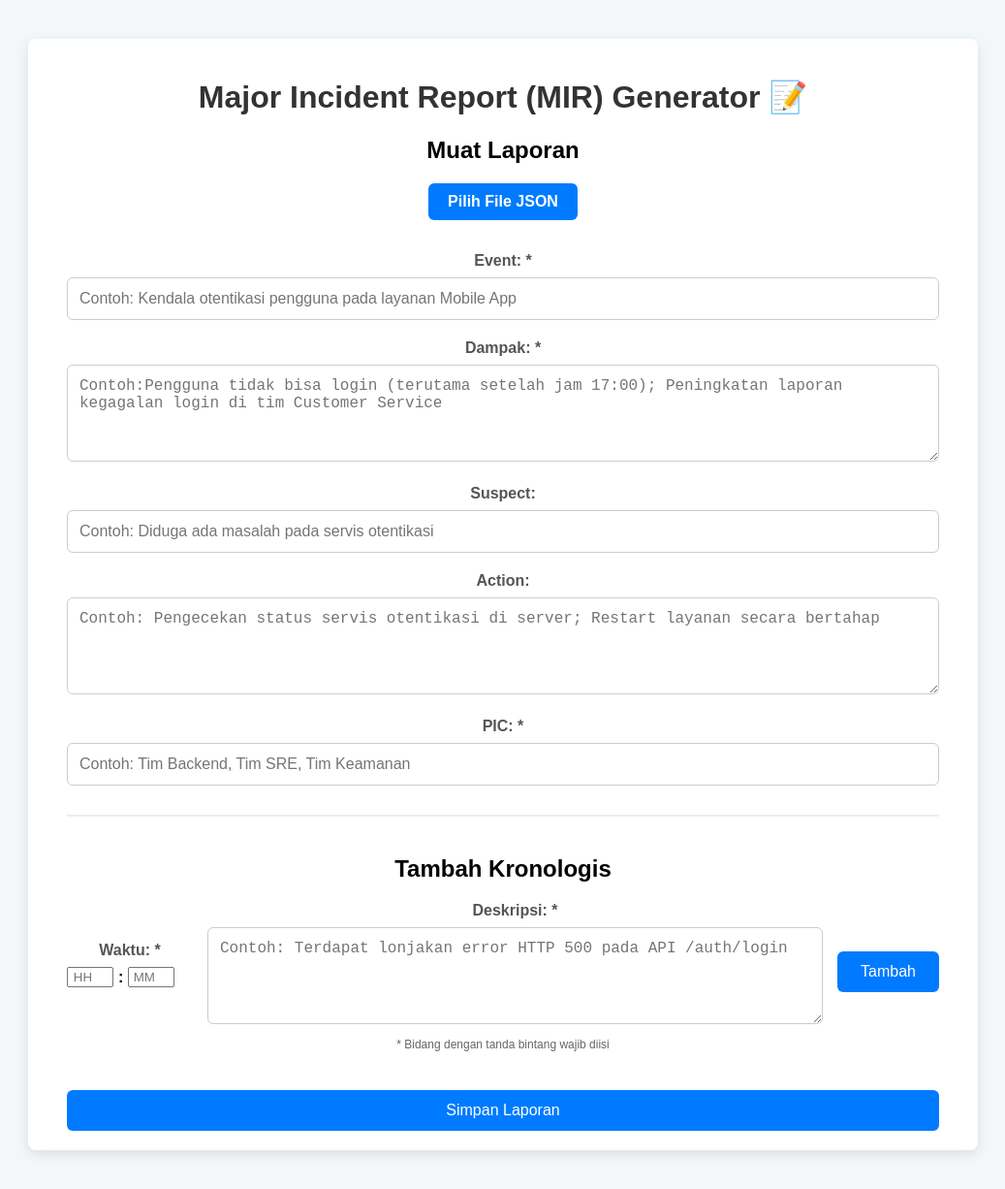
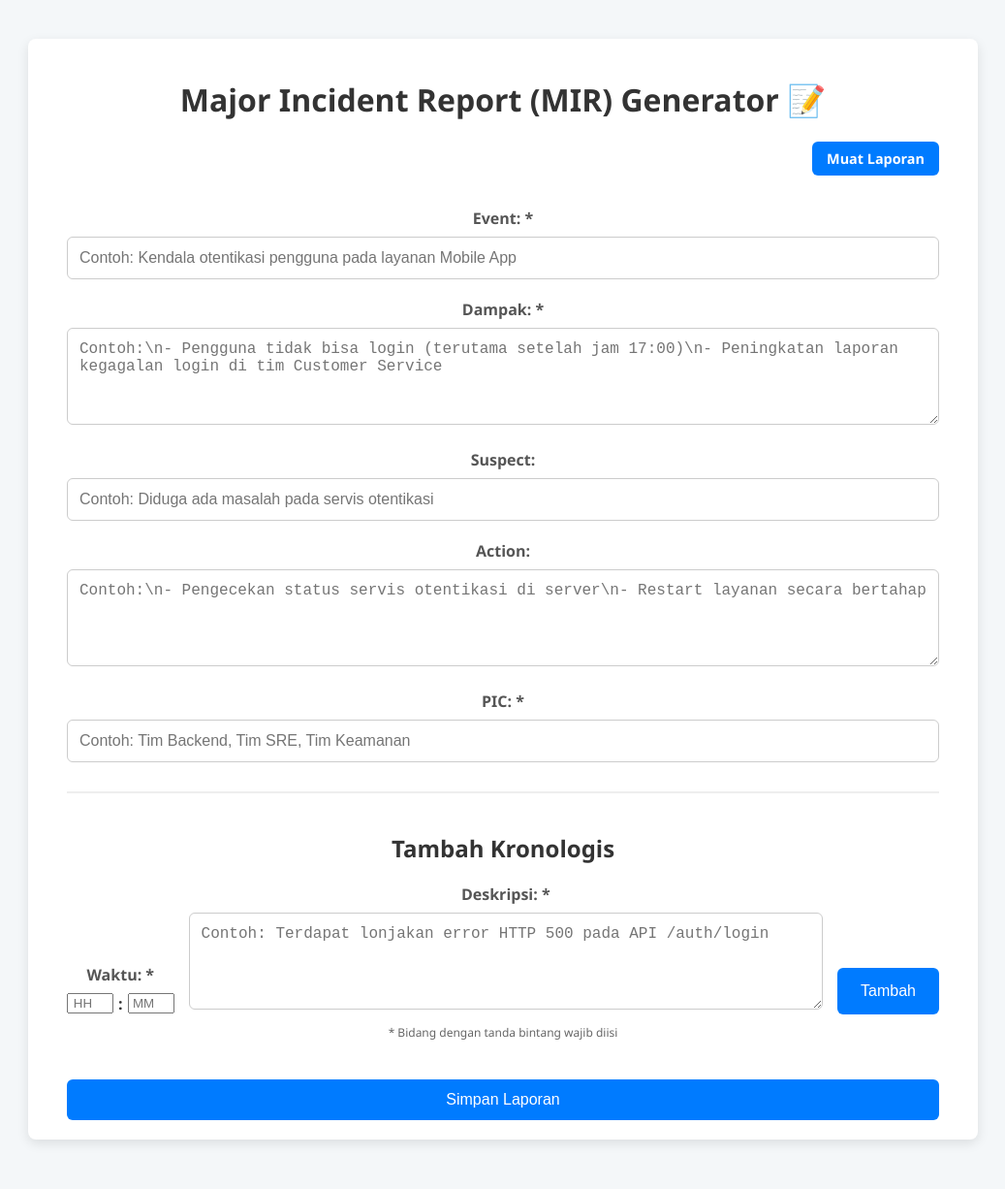
Before and after one commit to bostang/mir-app, a React (Create React App) app: page / in a window 1280 px wide. Shown: the whole page at 97% size, without its empty margins (121-1158 px from the left). Built offline with nearby package versions, Linux system fonts and the light colour scheme.

Commit message:
+v4️⃣ : Timeline terurut

```diff
--- a/src/components/Form.css
+++ b/src/components/Form.css
@@ -1,3 +1,4 @@
+/* Container utama yang membungkus seluruh form */
 .form-container {
   max-width: 900px;
   margin: 40px auto;
@@ -5,13 +6,52 @@
   background-color: #ffffff;
   border-radius: 8px;
   box-shadow: 0 4px 12px rgba(0, 0, 0, 0.1);
+  font-family: 'Segoe UI', Tahoma, Geneva, Verdana, sans-serif;
+  color: #333;
 }
 
-h1 {
+/* Judul dan sub-judul */
+h1, h2 {
   text-align: center;
   color: #333;
 }
 
+/* Bagian untuk Muat Laporan */
+.file-load-section {
+  text-align: right; /* Rata kanan */
+  margin-bottom: 25px;
+  display: flex;
+  flex-direction: column;
+  align-items: flex-end; /* Rata kanan */
+}
+
+.file-load-section h2 {
+  font-size: 1.1em;
+  font-weight: bold;
+  margin-bottom: 5px;
+  color: #555;
+}
+
+.file-label {
+  display: inline-block;
+  padding: 8px 15px; /* Dikecilkan */
+  background-color: #007bff;
+  color: white;
+  border-radius: 6px;
+  cursor: pointer;
+  transition: background-color 0.3s ease;
+  font-size: 0.9em; /* Dikecilkan */
+}
+
+.file-label:hover {
+  background-color: #0056b3;
+}
+
+#json-file {
+  display: none; /* Sembunyikan input file bawaan */
+}
+
+/* Styling untuk setiap grup input (label + input) */
 .form-group {
   margin-bottom: 20px;
 }
@@ -38,6 +78,7 @@ textarea {
   min-height: 100px;
 }
 
+/* Tombol */
 button {
   padding: 12px 24px;
   background-color: #007bff;
@@ -58,35 +99,67 @@ button:hover {
   margin-top: 20px;
 }
 
+/* Styling untuk bagian Tambah Kronologis */
 .timeline-input-section {
   border-top: 2px solid #eee;
   padding-top: 20px;
   margin-top: 30px;
 }
 
+/* Mengatur tata letak elemen di dalam grup input timeline */
 .timeline-input-group {
   display: flex;
   gap: 15px;
-  align-items: flex-end;
+  align-items: flex-end; /* Memastikan semua elemen sejajar di bagian bawah */
+  flex-wrap: wrap;
 }
 
-.timeline-input-group .form-group {
-  flex: 1;
+/* Menyesuaikan input waktu */
+.timeline-input-group .time-input {
+  /* Hapus atau ubah flex menjadi 0 0 100px jika Anda ingin lebar yang tetap */
+  flex: 0 0 100px;
   margin-bottom: 0;
 }
 
-.timeline-input-group .time-input {
-  flex: 0 0 100px;
+/* Mengatur input deskripsi */
+.timeline-input-group .description-input {
+  flex: 1;
+  min-width: 250px;
+  margin-bottom: 0;
+}
+
+/* Mengatur tampilan tombol di dalam grup timeline */
+.timeline-input-group button {
+  flex-shrink: 0;
+  height: 48px; /* Tentukan tinggi yang sama dengan input di sebelahnya */
+  white-space: nowrap;
 }
 
 .timeline-input-group .description-input {
-  flex: 3;
+  flex: 1; /* Mengisi sisa ruang yang tersedia */
+  min-width: 250px;
+}
+
+/* Styling untuk input waktu yang dipecah */
+.timeline-input-group .time-fields {
+  display: flex;
+  align-items: center;
+  gap: 5px;
+}
+
+.timeline-input-group .time-fields input[type="number"] {
+  width: 40px; /* Lebar field jam/menit */
+  text-align: center;
+}
+
+.timeline-input-group .time-separator {
+  font-weight: bold;
 }
 
 /* Styling untuk pesan error */
 .error-message {
-  color: #d9534f; /* Warna merah yang lebih tua */
-  font-size: 13px; /* Ukuran font lebih kecil */
+  color: #d9534f;
+  font-size: 13px;
   margin-top: 5px;
 }
 
@@ -95,30 +168,16 @@ button:hover {
   font-size: 12px;
   color: #666;
   text-align: center;
-  margin-top: 10px; /* Sesuaikan margin untuk posisi yang pas */
+  margin-top: 10px;
   margin-bottom: 20px;
 }
 
-
-.report-title {
-  font-weight: bold;
+/* Styling untuk tabel timeline */
+table {
+  width: 100%;
+  border-collapse: collapse;
+  margin-top: 20px;
 }
-
-.report-date {
-  font-size: 0.8em;
-  color: #888;
-  margin-left: 10px;
-}
-
-.load-button {
-  padding: 5px 10px;
-  background-color: #28a745;
-}
-
-.load-button:hover {
-  background-color: #218838;
-}
-
 
 table th,
 table td {
@@ -134,11 +193,6 @@ table th {
   color: #444;
 }
 
-table td:first-child {
-  width: 120px;
-  font-weight: bold;
-}
-
 table tr:nth-child(even) {
   background-color: #f9f9f9;
 }
@@ -149,7 +203,7 @@ table tr:nth-child(even) {
   white-space: nowrap;
 }
 
-/* Styling untuk tombol edit */
+/* Styling untuk tombol edit & hapus di tabel */
 .edit-button {
   background-color: #ffc107;
   color: #333;
@@ -162,7 +216,6 @@ table tr:nth-child(even) {
   background-color: #e0a800;
 }
 
-/* Styling untuk tombol hapus */
 .delete-button {
   background-color: #dc3545;
   padding: 6px 12px;
@@ -172,90 +225,3 @@ table tr:nth-child(even) {
 .delete-button:hover {
   background-color: #c82333;
 }
-
-/* Styling untuk input file JSON */
-.file-load-section {
-  text-align: center;
-  margin-bottom: 25px;
-}
-
-.file-label {
-  display: inline-block;
-  padding: 10px 20px;
-  background-color: #007bff;
-  color: white;
-  border-radius: 6px;
-  cursor: pointer;
-  transition: background-color 0.3s ease;
-}
-
-.file-label:hover {
-  background-color: #0056b3;
-}
-
-#json-file {
-  display: none; /* Sembunyikan input file bawaan */
-}
-
-/* --- */
-
-/* ... (kode di atas tidak berubah) ... */
-
-/* Styling untuk input waktu yang dipecah */
-.timeline-input-group .time-fields {
-  display: flex;
-  align-items: center;
-  gap: 5px;
-}
-
-.timeline-input-group .time-fields input[type="number"] {
-  width: 60px; /* Lebar field jam/menit */
-  text-align: center;
-}
-
-.timeline-input-group .time-separator {
-  font-weight: bold;
-}
-
-/* Styling untuk input waktu yang dipecah */
-.timeline-input-group .time-fields {
-  display: flex;
-  align-items: center;
-  gap: 5px;
-}
-
-.timeline-input-group .time-fields input[type="number"] {
-  width: 40px;
-  text-align: center;
-}
-
-.timeline-input-group .time-separator {
-  font-weight: bold;
-}
-
-/* --- PERUBAHAN DI SINI --- */
-
-.timeline-input-group {
-  display: flex;
-  gap: 15px;
-  align-items: center; /* Mengubah dari flex-start menjadi center */
-  flex-wrap: wrap;
-}
-
-.timeline-input-group .time-input {
-  /* Biarkan flexbox mengatur lebar, namun berikan ukuran minimal */
-  flex: 0 0 auto;
-  min-width: 130px;
-}
-
-.timeline-input-group .description-input {
-  flex: 1;
-  min-width: 250px;
-}
-
-.timeline-input-group button {
-  flex-shrink: 0;
-  white-space: nowrap;
-  /* Tambahan margin untuk sedikit ruang */
-  margin-top: 15px;
-}
--- a/src/components/IncidentForm.js
+++ b/src/components/IncidentForm.js
@@ -67,20 +67,36 @@ const IncidentForm = () => {
   };
 
   // Handler saat tombol 'Tambah/Simpan' timeline diklik
+    // Handler saat tombol 'Tambah/Simpan' timeline diklik
     const handleAddOrUpdateTimeline = () => {
     const errors = validateTimelineItem();
     if (Object.keys(errors).length === 0) {
         const timestamp = `${newTimelineItem.jam.padStart(2, '0')}:${newTimelineItem.menit.padStart(2, '0')}`;
         const itemToSave = { timestamp, description: newTimelineItem.description };
 
+        let updatedTimeline;
         if (editingIndex !== null) {
-        const updatedTimeline = [...timelineData];
+        updatedTimeline = [...timelineData];
         updatedTimeline[editingIndex] = itemToSave;
-        setTimelineData(updatedTimeline);
         setEditingIndex(null);
         } else {
-        setTimelineData([...timelineData, itemToSave]);
+        updatedTimeline = [...timelineData, itemToSave];
         }
+
+        // --- LOGIKA PENGURUTAN BARU ---
+        // Urutkan array berdasarkan timestamp (waktu)
+        updatedTimeline.sort((a, b) => {
+        const timeA = a.timestamp.split(':').map(Number);
+        const timeB = b.timestamp.split(':').map(Number);
+
+        if (timeA[0] !== timeB[0]) {
+            return timeA[0] - timeB[0];
+        }
+        return timeA[1] - timeB[1];
+        });
+        // --- AKHIR LOGIKA PENGURUTAN ---
+
+        setTimelineData(updatedTimeline);
         setNewTimelineItem({ jam: '', menit: '', description: '' });
         setTimelineErrors({});
     } else {
@@ -140,7 +156,7 @@ const IncidentForm = () => {
       // 1. Siapkan data laporan
       const finalReport = {
         event: formData.event,
-        dampak: formData.impact,
+        impact: formData.impact,
         suspect: formData.suspect,
         action: formData.action,
         pic: formData.pic,
@@ -181,17 +197,18 @@ const IncidentForm = () => {
 
   return (
     <div className="form-container">
+      {/* Container untuk Judul dan tombol Muat Laporan */}
+      <div className="header-and-load">
         <h1>Major Incident Report (MIR) Generator 📝</h1>
-
         <div className="file-load-section">
-        <h2>Muat Laporan</h2>
-        <label htmlFor="json-file" className="file-label">Pilih File JSON</label>
+          <label htmlFor="json-file" className="file-label">Muat Laporan</label>
           <input
             type="file"
             id="json-file"
             accept=".json"
             onChange={handleFileLoad}
           />
+        </div>
       </div>
 
       <form onSubmit={handleSubmit}>
@@ -214,7 +231,7 @@ const IncidentForm = () => {
             name="impact"
             value={formData.impact}
             onChange={handleInputChange}
-            placeholder="Contoh:Pengguna tidak bisa login (terutama setelah jam 17:00); Peningkatan laporan kegagalan login di tim Customer Service"
+            placeholder="Contoh:\n- Pengguna tidak bisa login (terutama setelah jam 17:00)\n- Peningkatan laporan kegagalan login di tim Customer Service"
           ></textarea>
           {formErrors.impact && <p className="error-message">⚠️ {formErrors.impact}</p>}
         </div>
@@ -236,9 +253,8 @@ const IncidentForm = () => {
             name="action"
             value={formData.action}
             onChange={handleInputChange}
-            placeholder="Contoh: Pengecekan status servis otentikasi di server; Restart layanan secara bertahap"
+            placeholder="Contoh:\n- Pengecekan status servis otentikasi di server\n- Restart layanan secara bertahap"
           ></textarea>
-          {formErrors.action && <p className="error-message">⚠️ {formErrors.action}</p>}
         </div>
         <div className="form-group">
           <label htmlFor="pic">PIC: *</label>
```
Lines whose indentation alone changed are shown as unchanged.
